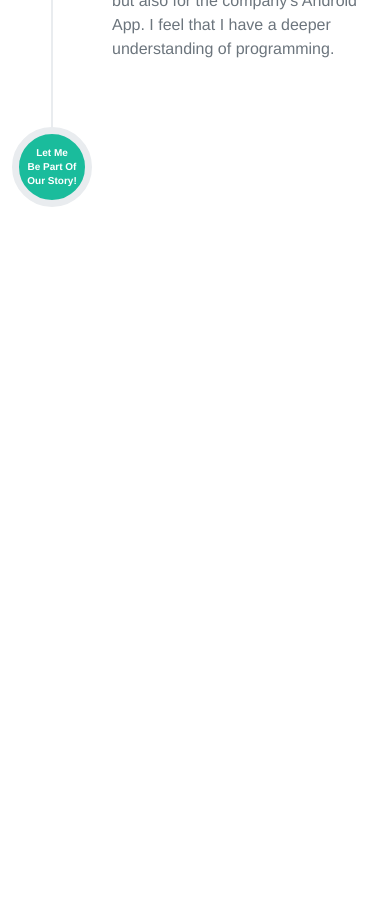
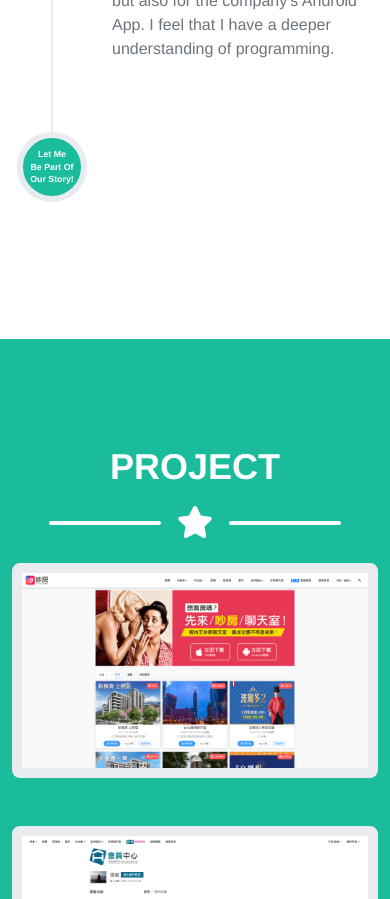
Before and after one commit to January07/CV, a Vue app: page / in a window 390 px wide. Shown: the part 2400-3299 px from the top of the page. Before the commit the page ends 2739 px from the top, so only its background shows below. Built offline with nearby package versions, Linux system fonts and the light colour scheme.

Commit message:
feat: Project Component

```diff
--- a/src/App.vue
+++ b/src/App.vue
@@ -5,6 +5,7 @@ import Navigation from './components/Navigation.vue'
 import Menu from './components/Menu.vue'
 import Masthead from './components/Masthead.vue'
 import About from './components/About.vue'
+import Project from './components/Project.vue'
 </script>
 
 <template>
@@ -12,6 +13,7 @@ import About from './components/About.vue'
   <Menu />
   <Masthead />
   <About />
+  <Project />
 </template>
 
 <style>
--- a/src/assets/styles/abstracts/_variables.scss
+++ b/src/assets/styles/abstracts/_variables.scss
@@ -17,3 +17,7 @@ $light-green: rgb(26, 188, 156) !default;
 /// Light gray
 /// @type Color
 $light-gray: rgb(233, 236, 239) !default;
+
+/// Dark green
+/// @type Color
+$dark-green: rgb(22, 160, 133) !default;
--- /dev/null
+++ b/src/components/Project.vue
@@ -0,0 +1,173 @@
+<template>
+  <section class="text-white" id="project">
+    <div class="container">
+      <h2 class="mb-0">PROJECT</h2>
+      <Divider v-bind:color="'white'" />
+      <div class="row justify-content-center">
+        <div class="col-md-6 col-lg-4 mb-5" v-for="(item, index) in items">
+          <div class="card mx-auto" data-bs-toggle="modal" v-bind:data-bs-target="'#'+item.id">
+            <img class="img-fluid" v-if="index === 0" src="/src/assets/images/project/01.png" v-bind:alt="item.id">
+            <img class="img-fluid" v-if="index === 1" src="/src/assets/images/project/02.png" v-bind:alt="item.id">
+            <img class="img-fluid" v-if="index === 2" src="/src/assets/images/project/03.png" v-bind:alt="item.id">
+            <img class="img-fluid" v-if="index === 3" src="/src/assets/images/project/04.png" v-bind:alt="item.id">
+            <img class="img-fluid" v-if="index === 4" src="/src/assets/images/project/05.png" v-bind:alt="item.id">
+            <img class="img-fluid" v-if="index === 5" src="/src/assets/images/project/06.png" v-bind:alt="item.id">
+          </div>
+        </div>
+      </div>
+    </div>
+
+    <!-- Modal -->
+    <div class="modal fade" v-for="(item, index) in items" v-bind:id="item.id" tabindex="-1" aria-hidden="true">
+      <div class="modal-dialog modal-xl">
+        <div class="modal-content">
+          <div class="modal-header border-0">
+            <button class="btn-close" type="button" data-bs-dismiss="modal" aria-label="Close" />
+          </div>
+          <div class="modal-body pb-5">
+            <div class="container">
+              <div class="row justify-content-center">
+                <div class="col-lg-8">
+                  <h2 class="mb-0">{{ item.title }}</h2>
+                  <Divider v-bind:color="'#2C3E50'" />
+                  <img class="img-fluid rounded mb-5" v-if="index === 0" src="/src/assets/images/project/01.png" v-bind:alt="item.id">
+                  <img class="img-fluid rounded mb-5" v-if="index === 1" src="/src/assets/images/project/02.png" v-bind:alt="item.id">
+                  <img class="img-fluid rounded mb-5" v-if="index === 2" src="/src/assets/images/project/03.png" v-bind:alt="item.id">
+                  <img class="img-fluid rounded mb-5" v-if="index === 3" src="/src/assets/images/project/04.png" v-bind:alt="item.id">
+                  <img class="img-fluid rounded mb-5" v-if="index === 4" src="/src/assets/images/project/05.png" v-bind:alt="item.id">
+                  <img class="img-fluid rounded mb-5" v-if="index === 5" src="/src/assets/images/project/06.png" v-bind:alt="item.id">
+                  <p class="mb-4">{{ item.content }}</p>
+                  <h3 class="mb-4">Use Technology:</h3>
+                  <h6 class="mb-4">{{ item.technology }}</h6>
+                  <button class="btn" v-if="item.url" v-on:click="jumpLink(item.url)">
+                    Jump Link
+                    <i class="fas fa-arrow-right" />
+                  </button>
+                </div>
+              </div>
+            </div>
+          </div>
+        </div>
+      </div>
+    </div>
+  </section>
+</template>
+
+<script>
+import Divider from './Divider.vue'
+
+export default {
+  name: "Project",
+
+  components: {
+    Divider
+  },
+
+  data() {
+    return {
+      items: [
+        {
+          id: 'card01',
+          title: 'CHAT ROOM',
+          content: 'This is my first large-scale code refactoring project. The main reason for the refactoring is the change of Api logic and the need to optimize the chat room speed.',
+          technology: 'Vue 2 + JavaScript + Vue CLI + Vue Router',
+          url: 'https://chat.housetube.tw'
+        },
+        {
+          id: 'card02',
+          title: 'MEMBER CENTRE',
+          content: 'I rely on the Twig template engine and FastRoute package to complete a simple MVC architecture project. Another feature of the project is the cash flow connection with ECPay.',
+          technology: 'Vue 2 + PHP + Twig + FastRoute + ECPay',
+          url: 'https://member.housetube.tw'
+        },
+        {
+          id: 'card03',
+          title: 'HOUSETUBE APP',
+          content: 'Because this project is relatively mature, my job is mainly to maintain and debug the code.',
+          technology: 'Android + Kotlin + Retrofit 2 + Groupie',
+          url: 'https://play.google.com/store/apps/details?id=com.tainan.housetube&hl=zh_TW'
+        },
+        {
+          id: 'card04',
+          title: 'CASE WORK',
+          content: 'This is the first commissioned project I accepted. Although the commissioned work is just to maintain and debug the code, it still excites me.',
+          technology: 'Slim 3 + PHP + Twig + MySQL',
+          url: 'https://jia.homestay.fun'
+        },
+        {
+          id: 'card05',
+          title: 'RESUME WEBSITE',
+          content: 'I put this website here mainly because it is the project that I spend the most energy on. This is also the crystallization of my years of programming.',
+          technology: 'Vue 3 + TypeScript + Vite + SCSS',
+          url: ''
+        },
+        {
+          id: 'card06',
+          title: 'SELF MADE APP',
+          content: 'This is my first application. It contains a complete login and registration system. After logging in, there is a news list inside, which uses the NewsAPI to get the headlines from the API.',
+          technology: 'Android + Kotlin + Firebase + Retrofit 2',
+          url: 'https://u.pcloud.link/publink/show?code=XZ6i3lXZqS945P5hcwVp9KRQD403Ah2AXsQy'
+        }
+      ]
+    }
+  },
+
+  methods: {
+    jumpLink(url) {
+      window.open(url)
+    }
+  }
+}
+</script>
+
+<style lang="scss" scoped>
+section {
+  background-color: $light-green;
+  padding: 7rem 0;
+
+  h2 {
+    font-weight: 700;
+    font-size: 2.25rem;
+    line-height: 2rem;
+  }
+
+  .card {
+    cursor: pointer;
+    position: relative;
+    display: block;
+    max-width: 25rem;
+    border: 10px solid $light-gray;
+    border-radius: 0.5rem;
+    overflow: hidden;
+  }
+
+  .card:hover {
+    transform: scale(1.05, 1.05);
+  }
+
+  .modal {
+    color: $light-blue;
+
+    h2 {
+      font-size: 2.15rem;
+    }
+
+    .btn {
+      color: white;
+      background-color: $light-green;
+      font-weight: 700;
+    }
+
+    .btn:hover {
+      background-color: $dark-green;
+    }
+  }
+}
+
+@media (min-width: 992px) {
+  section h2 {
+    font-size: 3rem;
+    line-height: 2.5rem;
+  }
+}
+</style>
```
